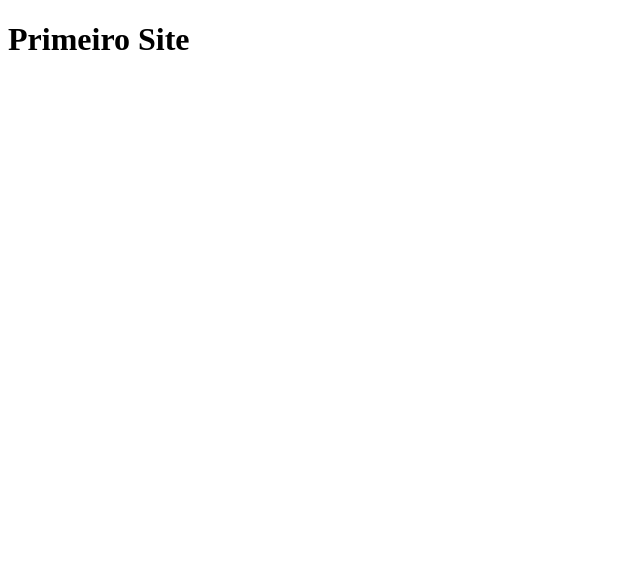
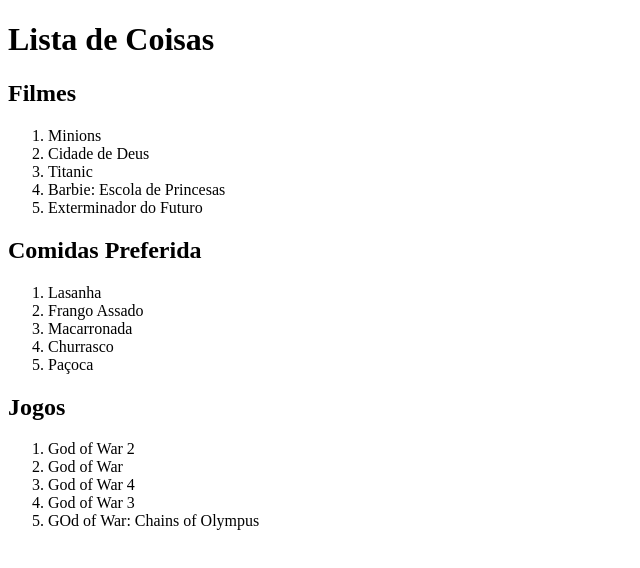
Before and after one commit to GuilhermeGerino/guilhermegerino.github.io, a plain HTML site: page index.html in a window 1280 px wide. Shown: the whole page, without its empty margins (0-640 px from the left). Drawn offline with Linux system fonts and the light colour scheme.

Commit message:
Update index.html

```diff
--- a/index.html
+++ b/index.html
@@ -5,6 +5,30 @@
     <title>Primeiro site no Github</title>
 </head>
 <body>
-    <h1>Primeiro Site</h1>
+    <h1>Lista de  Coisas</h1>
+    <h2>Filmes</h2>
+    <ol>
+        <li>Minions</li>
+        <li>Cidade de Deus</li>
+        <li>Titanic</li>
+        <li>Barbie: Escola de Princesas</li>
+        <li>Exterminador do Futuro</li>
+    </ol>
+    <h2>Comidas Preferida</h2>
+    <ol>
+        <li>Lasanha</li>
+        <li>Frango Assado</li>
+        <li>Macarronada</li>
+        <li>Churrasco</li>
+        <li>Paçoca</li>
+    </ol>
+    <h2>Jogos</h2>
+    <ol>
+        <li>God of War 2</li>
+        <li>God of War </li>
+        <li>God of War 4</li>
+        <li>God of War 3</li>
+        <li>GOd of War: Chains of Olympus</li>
+    </ol>
 </body>
 </html>
```
